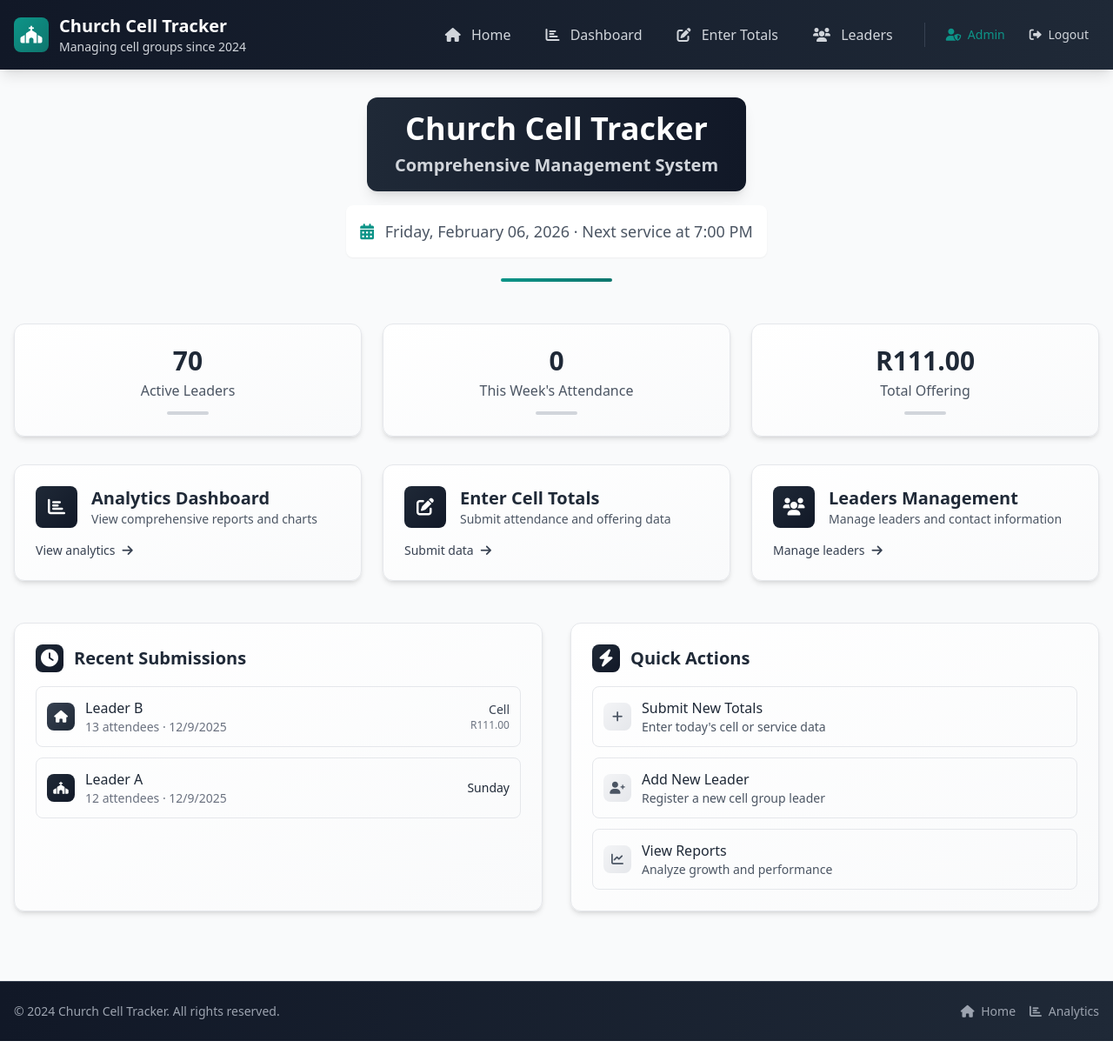
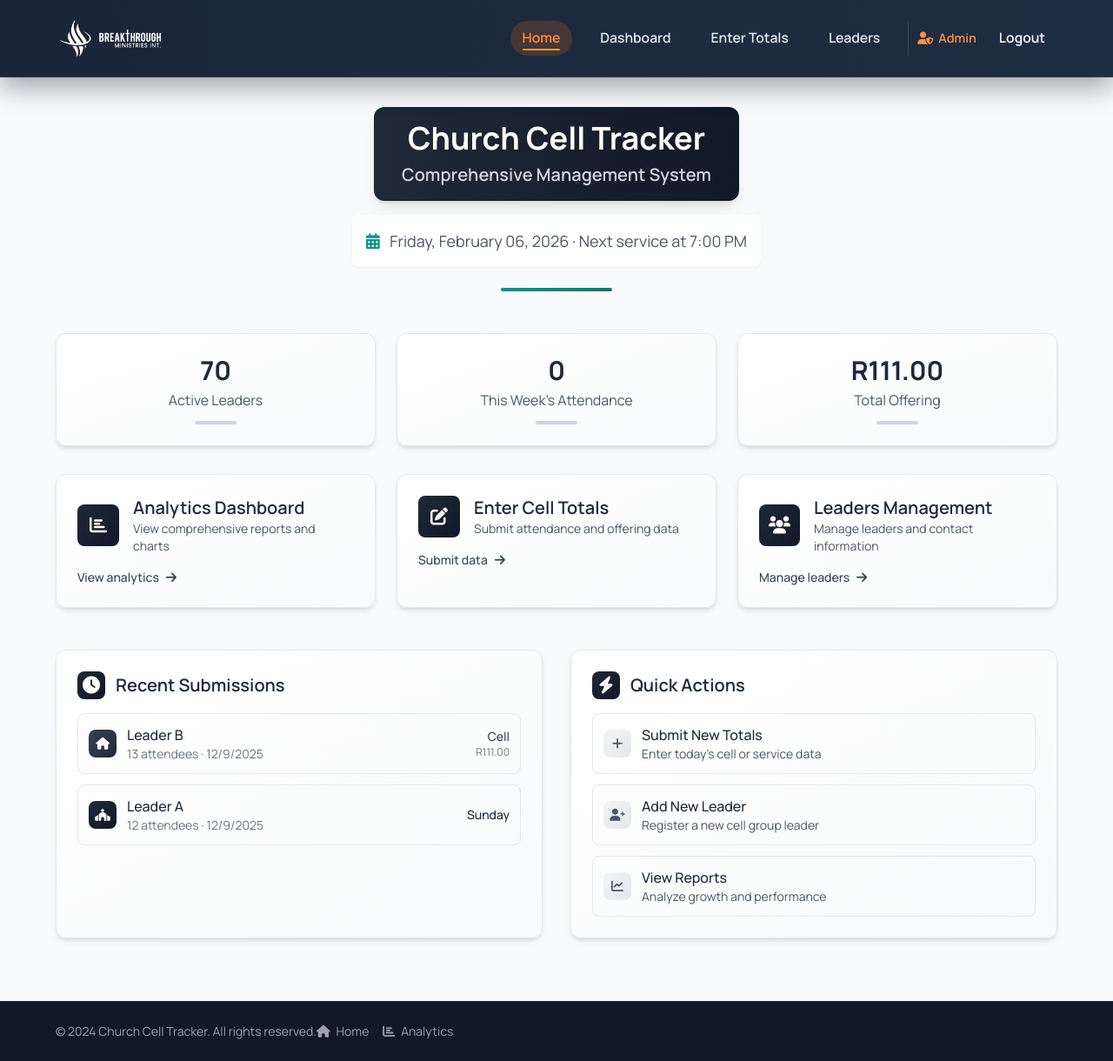
Before and after one commit to Jevan006/cell-tracker, a Flask app: page / in a window 1280 px wide. Shown: the whole page at 87% size. Before the commit the page ends 1197 px from the top, so only its background shows below. Run offline with Flask 3, Linux system fonts and the light colour scheme; a user stored in the database is signed in; data comes from the database, SQL or seed files in the repository; some libraries are stand-ins or nearby versions.

Commit message:
PHASE 1 — GLOBAL DESIGN SYSTEM + NAVBAR (ALL PAGES)

```diff
--- a/static/css/theme.css
+++ b/static/css/theme.css
@@ -1,21 +1,275 @@
+@import url("https://fonts.googleapis.com/css2?family=Manrope:wght@400;500;600;700;800&display=swap");
+
 /* Theme Variables */
 :root {
-  --color-primary: #1f2937;
-  --color-primary-dark: #111827;
-  --color-primary-light: #374151;
-  --color-accent: #0d9488;
-  --color-accent-dark: #0f766e;
-  --color-accent-light: #14b8a6;
-  --color-gray-50: #f9fafb;
-  --color-gray-100: #f3f4f6;
-  --color-gray-200: #e5e7eb;
-  --color-gray-300: #d1d5db;
-  --color-gray-400: #9ca3af;
-  --color-gray-500: #6b7280;
-  --color-gray-600: #4b5563;
-  --color-gray-700: #374151;
+  --color-primary: #1d2738;
+  --color-primary-dark: #151e2d;
+  --color-primary-light: #2a3650;
+  --color-accent: #f97316;
+  --color-accent-dark: #ea580c;
+  --color-accent-light: #fb923c;
+  --color-gray-50: #f8fafc;
+  --color-gray-100: #f1f5f9;
+  --color-gray-200: #e2e8f0;
+  --color-gray-300: #cbd5e1;
+  --color-gray-400: #94a3b8;
+  --color-gray-500: #64748b;
+  --color-gray-600: #475569;
+  --color-gray-700: #334155;
   --color-gray-800: #1f2937;
-  --color-gray-900: #111827;
+  --color-gray-900: #0f172a;
+  --shadow-soft: 0 12px 24px rgba(15, 23, 42, 0.12);
+  --shadow-card: 0 10px 30px rgba(15, 23, 42, 0.08);
+  --radius-lg: 18px;
+  --radius-md: 12px;
+}
+
+* {
+  box-sizing: border-box;
+}
+
+.app-body {
+  font-family: "Manrope", sans-serif;
+  background-color: var(--color-gray-50);
+  color: var(--color-gray-800);
+  min-height: 100vh;
+}
+
+.app-container {
+  width: 100%;
+  max-width: 1200px;
+  margin: 0 auto;
+  padding: 0 24px;
+}
+
+.page-container {
+  width: 100%;
+  max-width: 1200px;
+  margin: 0 auto;
+  padding: 34px 24px 72px;
+}
+
+.app-navbar {
+  background: linear-gradient(90deg, #1a2537 0%, #1f2d44 100%);
+  border-bottom: 1px solid rgba(255, 255, 255, 0.08);
+  box-shadow: 0 12px 30px rgba(5, 10, 22, 0.35);
+  position: sticky;
+  top: 0;
+  z-index: 50;
+}
+
+.navbar-inner {
+  display: flex;
+  align-items: center;
+  justify-content: space-between;
+  padding: 18px 0;
+  gap: 20px;
+}
+
+.navbar-logo img {
+  height: 52px;
+  width: auto;
+  display: block;
+}
+
+.navbar-links {
+  display: flex;
+  align-items: center;
+  gap: 18px;
+}
+
+.nav-link {
+  color: #e2e8f0;
+  font-weight: 600;
+  font-size: 0.98rem;
+  padding: 8px 14px;
+  border-radius: 999px;
+  transition: all 0.2s ease;
+  position: relative;
+}
+
+.nav-link:hover {
+  background: rgba(255, 255, 255, 0.08);
+  color: #fff;
+}
+
+.nav-link::after {
+  content: "";
+  position: absolute;
+  left: 14px;
+  right: 14px;
+  bottom: 6px;
+  height: 2px;
+  background: var(--color-accent-light);
+  opacity: 0;
+  transform: scaleX(0.6);
+  transition: all 0.2s ease;
+  border-radius: 999px;
+}
+
+.nav-link:hover::after,
+.nav-link.active::after {
+  opacity: 1;
+  transform: scaleX(1);
+}
+
+.nav-link.active {
+  background: rgba(249, 115, 22, 0.18);
+  color: var(--color-accent-light);
+}
+
+.nav-meta {
+  display: flex;
+  align-items: center;
+  gap: 12px;
+  padding-left: 10px;
+  border-left: 1px solid rgba(255, 255, 255, 0.12);
+}
+
+.nav-role {
+  display: inline-flex;
+  align-items: center;
+  gap: 6px;
+  color: var(--color-accent-light);
+  font-weight: 600;
+  font-size: 0.9rem;
+}
+
+.logout-link {
+  color: #f8fafc;
+}
+
+.nav-toggle {
+  display: none;
+  flex-direction: column;
+  gap: 5px;
+  background: transparent;
+  border: none;
+  cursor: pointer;
+}
+
+.nav-toggle span {
+  width: 24px;
+  height: 2px;
+  background: #f8fafc;
+  border-radius: 999px;
+  transition: transform 0.2s ease, opacity 0.2s ease;
+}
+
+.nav-toggle.open span:nth-child(1) {
+  transform: translateY(7px) rotate(45deg);
+}
+
+.nav-toggle.open span:nth-child(2) {
+  opacity: 0;
+}
+
+.nav-toggle.open span:nth-child(3) {
+  transform: translateY(-7px) rotate(-45deg);
+}
+
+.app-footer {
+  background: #111827;
+  color: var(--color-gray-300);
+  padding: 24px 0;
+  border-top: 1px solid rgba(255, 255, 255, 0.06);
+}
+
+.footer-inner {
+  display: flex;
+  justify-content: space-between;
+  align-items: center;
+}
+
+/* Utility classes */
+.card-soft {
+  background: white;
+  border-radius: var(--radius-lg);
+  box-shadow: var(--shadow-card);
+  border: 1px solid rgba(148, 163, 184, 0.2);
+}
+
+.section-title {
+  font-size: 1.75rem;
+  font-weight: 700;
+  color: var(--color-gray-900);
+  letter-spacing: -0.02em;
+}
+
+.btn-solid {
+  display: inline-flex;
+  align-items: center;
+  justify-content: center;
+  padding: 0.65rem 1.4rem;
+  border-radius: 999px;
+  background: var(--color-accent);
+  color: white;
+  font-weight: 600;
+  transition: all 0.2s ease;
+}
+
+.btn-solid:hover {
+  background: var(--color-accent-dark);
+  transform: translateY(-1px);
+  box-shadow: 0 10px 18px rgba(249, 115, 22, 0.25);
+}
+
+.btn-outline {
+  display: inline-flex;
+  align-items: center;
+  justify-content: center;
+  padding: 0.6rem 1.3rem;
+  border-radius: 999px;
+  border: 1px solid var(--color-gray-300);
+  color: var(--color-gray-700);
+  background: white;
+  font-weight: 600;
+  transition: all 0.2s ease;
+}
+
+.btn-outline:hover {
+  border-color: var(--color-accent-light);
+  color: var(--color-accent-dark);
+}
+
+@media (max-width: 900px) {
+  .navbar-links {
+    position: absolute;
+    top: 72px;
+    right: 20px;
+    background: #1c273a;
+    border-radius: var(--radius-md);
+    padding: 16px;
+    flex-direction: column;
+    align-items: flex-start;
+    gap: 10px;
+    min-width: 200px;
+    box-shadow: var(--shadow-soft);
+    opacity: 0;
+    pointer-events: none;
+    transform: translateY(-10px);
+    transition: all 0.2s ease;
+  }
+
+  .navbar-links.open {
+    opacity: 1;
+    pointer-events: auto;
+    transform: translateY(0);
+  }
+
+  .nav-meta {
+    padding-left: 0;
+    border-left: none;
+  }
+
+  .nav-toggle {
+    display: flex;
+  }
+
+  .footer-inner {
+    flex-direction: column;
+    gap: 12px;
+  }
 }
 
 /* Professional Button Styles */
--- a/templates/base.html
+++ b/templates/base.html
@@ -5,6 +5,10 @@
     <meta name="viewport" content="width=device-width, initial-scale=1.0" />
     <title>Church Cell Tracker</title>
     <script src="https://cdn.tailwindcss.com"></script>
+    <link
+      rel="stylesheet"
+      href="{{ url_for('static', filename='css/theme.css') }}"
+    />
     <link
       href="https://cdnjs.cloudflare.com/ajax/libs/font-awesome/6.0.0/css/all.min.css"
       rel="stylesheet"
@@ -22,92 +26,73 @@
       }
     </style>
   </head>
-  <body class="bg-gray-50 min-h-screen">
+  <body class="app-body">
     <!-- Main Header -->
-    <header class="bg-gradient-to-r from-gray-900 to-gray-800 shadow-lg">
-      <div class="container mx-auto px-4">
-        <div class="flex flex-col md:flex-row md:justify-between md:items-center py-4 gap-4">
-          <!-- Logo and Church Name -->
-          <div class="flex items-center space-x-4">
+    <header class="app-navbar">
+      {% set current = request.endpoint %}
+      <div class="app-container">
+        <div class="navbar-inner">
+          <!-- Logo -->
+          <a href="{{ url_for('home') }}" class="navbar-logo">
+            <img
+              src="{{ url_for('static', filename='images/logo-wide.png') }}"
+              alt="Church Cell Tracker"
+            />
+          </a>
+
+          <!-- Mobile Toggle -->
+          <button class="nav-toggle" aria-label="Toggle menu" id="navToggle">
+            <span></span>
+            <span></span>
+            <span></span>
+          </button>
+
+          <!-- Navigation Links -->
+          <nav class="navbar-links" id="navbarLinks">
             <a
               href="{{ url_for('home') }}"
-              class="flex items-center space-x-3 text-white hover:text-accent-200 transition-colors"
+              class="nav-link {% if current == 'home' %}active{% endif %}"
             >
-              <div
-                class="bg-gradient-to-br from-accent to-accent-dark w-10 h-10 rounded-lg flex items-center justify-center"
-              >
-                <i class="fas fa-church text-white text-xl"></i>
-              </div>
-              <div>
-                <h1 class="text-xl font-bold text-white">
-                  Church Cell Tracker
-                </h1>
-                <p class="text-sm text-gray-300">
-                  Managing cell groups since 2024
-                </p>
-              </div>
-            </a>
-          </div>
-
-          <!-- Navigation Links -->
-          <nav class="flex flex-wrap items-center gap-2 md:gap-4 md:justify-end">
-            <a
-              href="{{ url_for('home') }}"
-              class="text-gray-300 hover:text-white transition-colors hover:bg-gray-800 px-3 py-2 rounded-lg"
-            >
-              <i class="fas fa-home mr-2"></i>
               Home
             </a>
             <a
               href="{{ url_for('dashboard') }}"
-              class="text-gray-300 hover:text-white transition-colors hover:bg-gray-800 px-3 py-2 rounded-lg"
+              class="nav-link {% if current == 'dashboard' %}active{% endif %}"
             >
-              <i class="fas fa-chart-bar mr-2"></i>
               Dashboard
             </a>
             <a
               href="{{ url_for('enter_totals') }}"
-              class="text-gray-300 hover:text-white transition-colors hover:bg-gray-800 px-3 py-2 rounded-lg"
+              class="nav-link {% if current == 'enter_totals' %}active{% endif %}"
             >
-              <i class="fas fa-edit mr-2"></i>
               Enter Totals
             </a>
             {% if session.role == 'admin' %}
             <a
               href="{{ url_for('leaders_management') }}"
-              class="text-gray-300 hover:text-white transition-colors hover:bg-gray-800 px-3 py-2 rounded-lg"
+              class="nav-link {% if current == 'leaders_management' %}active{% endif %}"
             >
-              <i class="fas fa-users mr-2"></i>
               Leaders
             </a>
             {% endif %}
-
-            <!-- Login/Logout -->
-            <div class="border-l border-gray-700 pl-6 ml-2">
             {% if session.logged_in %}
-              <div class="flex items-center space-x-4">
-                <span class="text-accent font-medium text-sm">
-                  <i class="fas fa-user-shield mr-1"></i>
+            <div class="nav-meta">
+              <span class="nav-role">
+                <i class="fas fa-user-shield"></i>
                 {{ session.role|default('user')|title }}
               </span>
-                <a
-                  href="{{ url_for('logout') }}"
-                  class="text-gray-300 hover:text-white transition-colors text-sm hover:bg-gray-800 px-3 py-1 rounded-lg"
-                >
-                  <i class="fas fa-sign-out-alt mr-1"></i>
+              <a href="{{ url_for('logout') }}" class="nav-link logout-link">
                 Logout
               </a>
             </div>
             {% else %}
             <a
               href="{{ url_for('login') }}"
-                class="text-gray-300 hover:text-white transition-colors text-sm hover:bg-gray-800 px-3 py-1 rounded-lg"
+              class="nav-link {% if current == 'login' %}active{% endif %}"
             >
-                <i class="fas fa-sign-in-alt mr-1"></i>
               Login
             </a>
             {% endif %}
-            </div>
           </nav>
         </div>
       </div>
@@ -145,15 +130,13 @@
     {% endif %}
 
     <!-- Main Content -->
-    <main class="container mx-auto px-4 py-8">
+    <main class="page-container">
       {% block content %}{% endblock %}
     </main>
 
     <!-- Footer -->
-    <footer
-      class="bg-gradient-to-r from-gray-900 to-gray-800 border-t border-gray-700 mt-12"
-    >
-      <div class="container mx-auto px-4 py-6">
+    <footer class="app-footer">
+      <div class="app-container footer-inner">
         <div class="flex justify-between items-center">
           <div class="text-gray-400 text-sm">
             &copy; 2024 Church Cell Tracker. All rights reserved.
@@ -194,5 +177,15 @@
         },
       };
     </script>
+    <script>
+      const navToggle = document.getElementById("navToggle");
+      const navbarLinks = document.getElementById("navbarLinks");
+      if (navToggle && navbarLinks) {
+        navToggle.addEventListener("click", () => {
+          navbarLinks.classList.toggle("open");
+          navToggle.classList.toggle("open");
+        });
+      }
+    </script>
   </body>
 </html>
```
Also changed, not shown: static/images/home-hero.jpg (added), static/images/logo-wide.png (added). Lines whose indentation alone changed are shown as unchanged.
